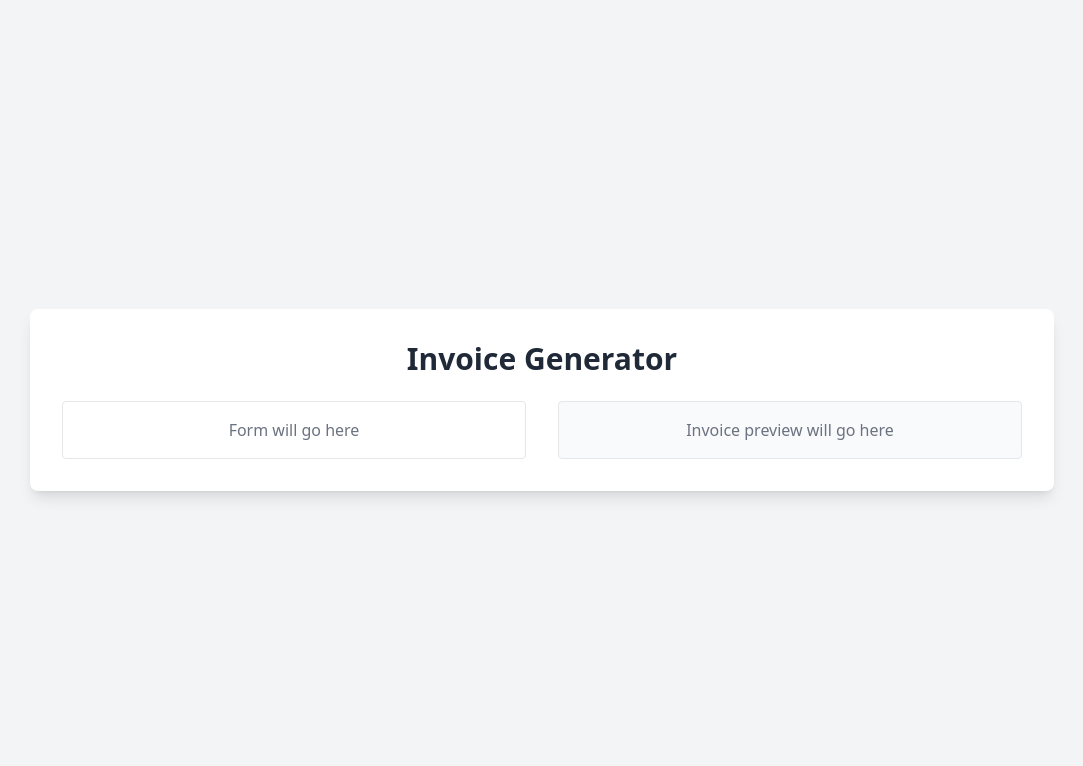
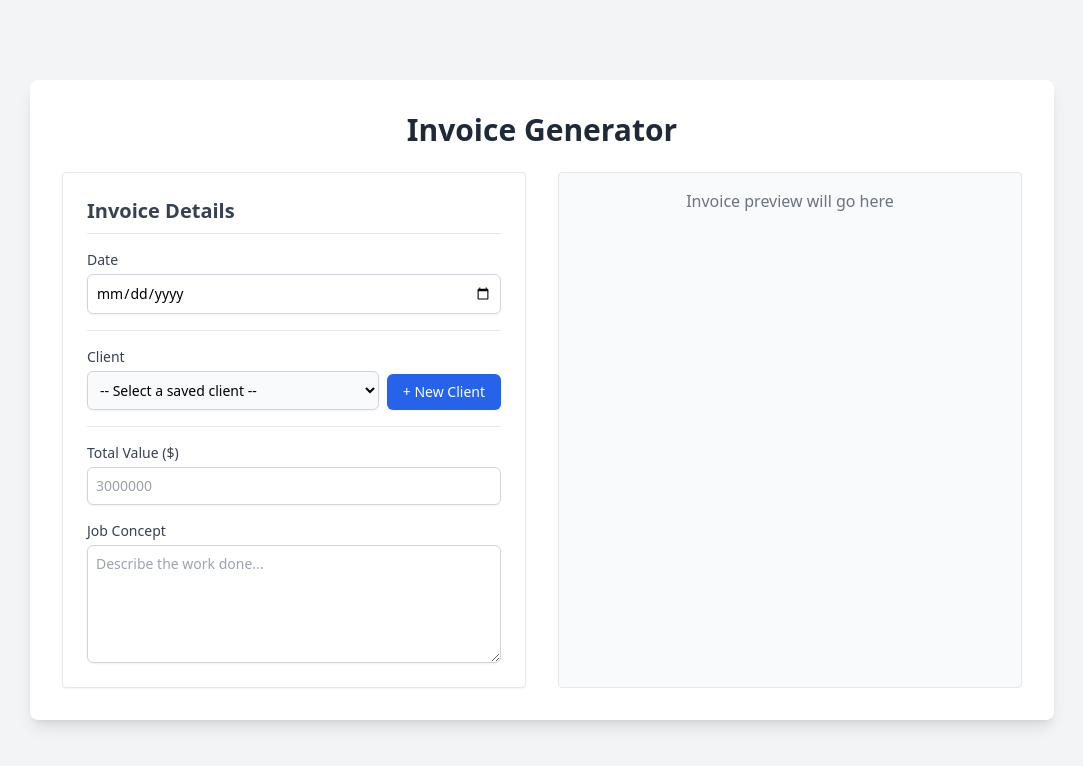
Before and after one commit to Sebastian1401/invoice-generator, a plain HTML site: page index.html in a window 1280 px wide. Shown: the whole page, without its empty margins (98-1181 px from the left). Drawn offline with nearby package versions, Linux system fonts and the light colour scheme.

Commit message:
feat: build data entry form with client selector

```diff
--- a/index.html
+++ b/index.html
@@ -12,8 +12,38 @@
         <h1 class="text-3xl font-bold text-gray-800 mb-6 text-center">Invoice Generator</h1>
 
         <div id="content-area" class="grid grid-cols-1 md:grid-cols-2 gap-8">
-            <div id="form-section" class="border border-gray-200 p-4 rounded">
-                <p class="text-gray-500 text-center">Form will go here</p>
+            <div id="form-section" class="bg-white border border-gray-200 p-6 rounded shadow-sm">
+                <h2 class="text-xl font-semibold text-gray-700 mb-4 border-b pb-2">Invoice Details</h2>
+                <form id="invoice-form" class="space-y-4">
+
+                    <div>
+                        <label for="invoice-date" class="block text-sm font-medium text-gray-700">Date</label>
+                        <input type="date" id="invoice-date" class="mt-1 block w-full rounded-md border-gray-300 shadow-sm focus:border-blue-500 focus:ring-blue-500 sm:text-sm p-2 border">
+                    </div>
+
+                    <div class="flex items-end gap-2 border-t border-b py-4 my-2">
+                        <div class="flex-grow">
+                            <label for="client-select" class="block text-sm font-medium text-gray-700">Client</label>
+                            <select id="client-select" class="mt-1 block w-full rounded-md border-gray-300 shadow-sm focus:border-blue-500 focus:ring-blue-500 sm:text-sm p-2 border bg-gray-50">
+                                <option value="">-- Select a saved client --</option>
+                                </select>
+                        </div>
+                        <button type="button" id="btn-add-client" class="bg-blue-600 hover:bg-blue-700 text-white font-medium py-2 px-4 rounded-md shadow-sm transition-colors text-sm">
+                            + New Client
+                        </button>
+                    </div>
+
+                    <div>
+                        <label for="total-value" class="block text-sm font-medium text-gray-700">Total Value ($)</label>
+                        <input type="number" id="total-value" min="0" step="1" class="mt-1 block w-full rounded-md border-gray-300 shadow-sm focus:border-blue-500 focus:ring-blue-500 sm:text-sm p-2 border" placeholder="3000000">
+                    </div>
+
+                    <div>
+                        <label for="job-concept" class="block text-sm font-medium text-gray-700">Job Concept</label>
+                        <textarea id="job-concept" rows="5" class="mt-1 block w-full rounded-md border-gray-300 shadow-sm focus:border-blue-500 focus:ring-blue-500 sm:text-sm p-2 border" placeholder="Describe the work done..."></textarea>
+                    </div>
+
+                </form>
             </div>
 
             <div id="preview-section" class="border border-gray-200 p-4 rounded bg-gray-50">
```
